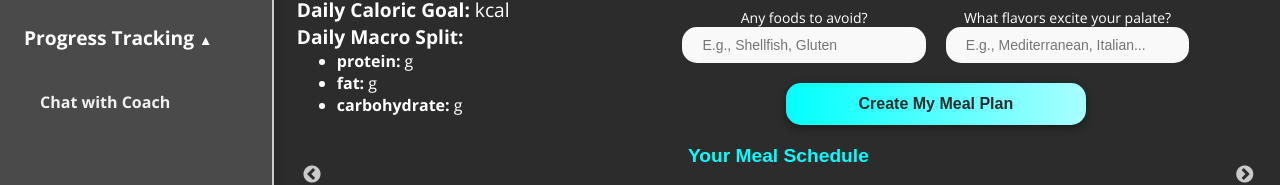
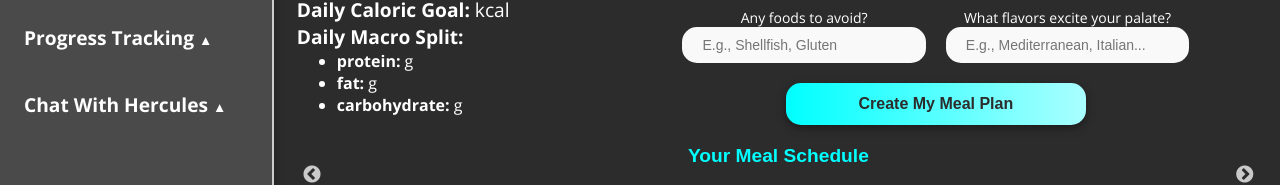
Before and after one commit to cstlford/ShapeShift_Frontend, a React (Vite) app in the folder frontend/: page /nutrition/plan in a window 1280 px wide. Shown: the part 254-439 px from the top of the page. Built offline with nearby package versions, Linux system fonts and the light colour scheme.

Commit message:
update chat button in dashboard to ui standards

```diff
--- a/frontend/src/components/Dashboard/SideNavbarComponent/index.tsx
+++ b/frontend/src/components/Dashboard/SideNavbarComponent/index.tsx
@@ -6,7 +6,9 @@ const SideNavbarComponent = () => {
   const [nutritionOpen, setNutritionOpen] = useState(false);
   const [exerciseOpen, setExerciseOpen] = useState(false);
   const [progressOpen, setProgressOpen] = useState(false);
+  const [chatOpen, setChatOpen] = useState(false);
 
+  const toggleChat = () => setChatOpen(!chatOpen)
   const toggleNutrition = () => setNutritionOpen(!nutritionOpen);
   const toggleExercise = () => setExerciseOpen(!exerciseOpen);
   const toggleProgress = () => setProgressOpen(!progressOpen);
@@ -74,9 +76,28 @@ const SideNavbarComponent = () => {
             </li>
           </div>
         </div>
-        <li className="sidenav-item">
-          <NavLink to="/chat-with-coach">Chat with Coach</NavLink>
+        <li className="sidenav-header">
+          <h2 onClick={toggleChat}>
+            Chat With Hercules <span className="arrow">{chatOpen ? "▼" : "▲"}</span>
+          </h2>
         </li>
+
+        <div
+          className={`collapsible ${chatOpen ? "open" : ""}`}
+          style={{ maxHeight: chatOpen ? "200px" : "0" }}
+        >
+          <div className="collapsible-content">
+            <li className="sidenav-item">
+              <NavLink to="/chat-with-coach">Chat with Hercules</NavLink>
+            </li>
+            {/* <li className="sidenav-item">
+              <NavLink to="/nutrition/recipes">My Recipes</NavLink>
+            </li>
+            <li className="sidenav-item">
+              <NavLink to="/nutrition/logging">Food Logging</NavLink>
+            </li> */}
+          </div>
+        </div>
 
       </ul>
     </aside>
```
